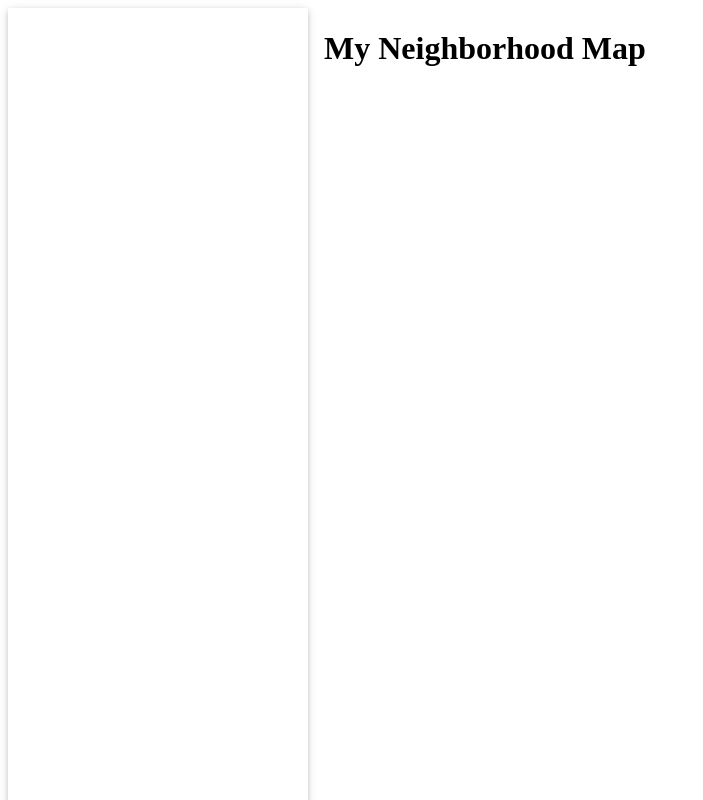
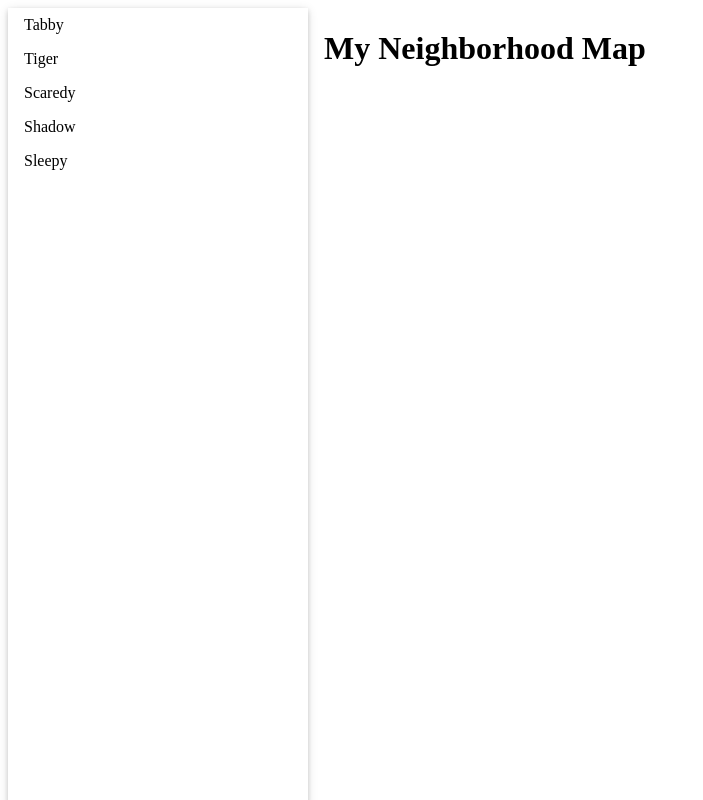
Before and after one commit to daglamier22/neighborhoodmap, a plain HTML site: page index.html in a window 1280 px wide. Shown: the whole page, without its empty margins (0-703 px from the left). Drawn offline with Linux system fonts and the light colour scheme.

Commit message:
created dummy list of locations and displayed them in sidebar

```diff
--- a/css/app.css
+++ b/css/app.css
@@ -86,3 +86,15 @@
 .w3-container {
   padding:0.01em 16px
 }
+.w3-ul {
+  list-style-type:none;
+  padding:0;
+  margin:0
+}
+.w3-ul li {
+  padding:8px 16px;
+  border-bottom:1px solid #ddd
+}
+.w3-ul li:last-child {
+  border-bottom:none
+}
--- a/index.html
+++ b/index.html
@@ -10,6 +10,9 @@
 <body>
   <div class="w3-sidebar w3-bar-block w3-collapse w3-card w3-animate-left" id="mySidebar">
     <button class="w3-bar-item w3-button w3-hide-large" data-bind="click: w3_close_sidebar">Close &times;</button>
+    <ul class="w3-ul" data-bind="foreach: locationsList">
+      <li class="w3-bar-item w3-button" data-bind="text: name, click: $parent.selectLocation"></li>
+    </ul>
   </div>
 
   <div class="w3-main">
--- a/js/app.js
+++ b/js/app.js
@@ -1,5 +1,38 @@
+var initialLocations = [
+  {
+    name: 'Tabby',
+    address: 'img/434164568_fea0ad4013_z.jpg',
+  },
+  {
+    name: 'Tiger',
+    address: 'img/434164568_fea0ad4013_z.jpg',
+  },
+  {
+    name: 'Scaredy',
+    address: 'img/434164568_fea0ad4013_z.jpg',
+  },
+  {
+    name: 'Shadow',
+    address: 'img/434164568_fea0ad4013_z.jpg',
+  },
+  {
+    name: 'Sleepy',
+    address: 'img/434164568_fea0ad4013_z.jpg',
+  },
+];
+
+var Location = function(data) {
+  this.name = ko.observable(data.name);
+  this.address = ko.observable(data.address);
+}
+
 var ViewModel = function() {
   var self = this;
+
+  this.locationsList = ko.observableArray([]);
+  initialLocations.forEach(function(item) {
+    self.locationsList.push(new Location(item));
+  });
 
   this.w3_open_sidebar = function() {
     document.getElementById("mySidebar").style.display = "block";
@@ -7,6 +40,10 @@ var ViewModel = function() {
   this.w3_close_sidebar = function() {
     document.getElementById("mySidebar").style.display = "none";
   };
+
+  this.selectLocation = function() {
+    console.log(this.name());
+  }
 }
 
 ko.applyBindings(new ViewModel());
```
